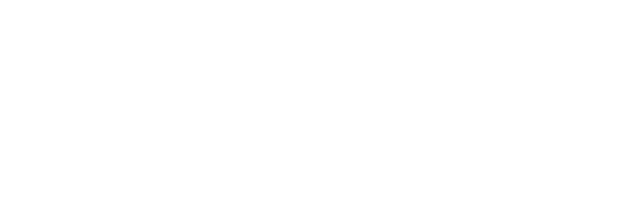
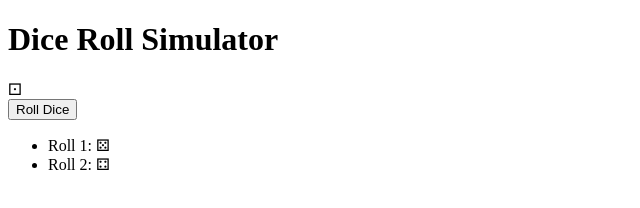
Before and after one commit to lamourianass/diceRollSimulator, a plain HTML site: page index.html in a window 1280 px wide. Shown: the whole page, without its empty margins (0-640 px from the left). Drawn offline with Linux system fonts and the light colour scheme.

Commit message:
add html

```diff
--- a/index.html
+++ b/index.html
@@ -7,6 +7,13 @@
     <title>Dice Roll Simulator</title>
   </head>
   <body>
+    <h1>Dice Roll Simulator</h1>
+    <div class="dice" id="dice">&#9856;</div>
+    <button id="roll-btn">Roll Dice</button>
+    <ul id="roll-history">
+      <li>Roll 1: <span>&#9860;</span></li>
+      <li>Roll 2: <span>&#9859;</span></li>
+    </ul>
     <script src="script.js" type="module"></script>
   </body>
 </html>
```
